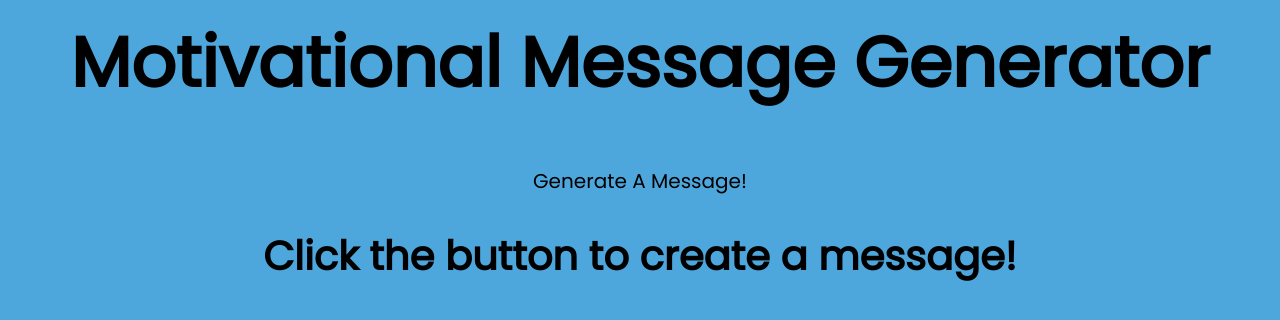
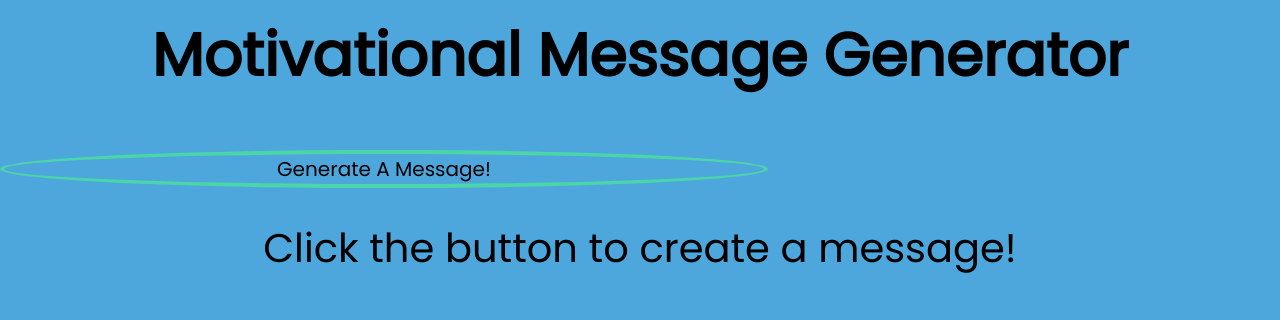
Before and after one commit to AdvayCoder/Motivational-Message-Generator, a plain HTML site: page index.html in a window 1280 px wide. Drawn offline with Linux system fonts and the light colour scheme.

Commit message:
Made stuff look better

```diff
--- a/style.css
+++ b/style.css
@@ -15,17 +15,16 @@
 }
 
 h1 {
-  font-size: 70px;
+  font-size: 60px;
+  font-weight: 1000;
 }
 
-h2 {
-  font-size: 30px;
-}
+
 
 p {
   margin-top: 30px;
   font-size: 40px;
-  font-weight: 700;
+  font-weight: 500;
 }
 
 button {
@@ -35,5 +34,13 @@
   font-family: 'Poppins', sans-serif;
   background: none;
   outline: none;
-  border: none;
+  border: 4px solid #4bd6a8;
+  border-radius: 70%;
+  width: 60%;
+  transition-duration:0.4s;
 }
+button:hover {
+  box-shadow: 0 12px 16px 0 rgba(0,0,0,0.24), 0 17px 50px 0 rgba(0,0,0,0.19);
+  background-color: #4bd6a8;
+  color: #ffffff
+}
```
